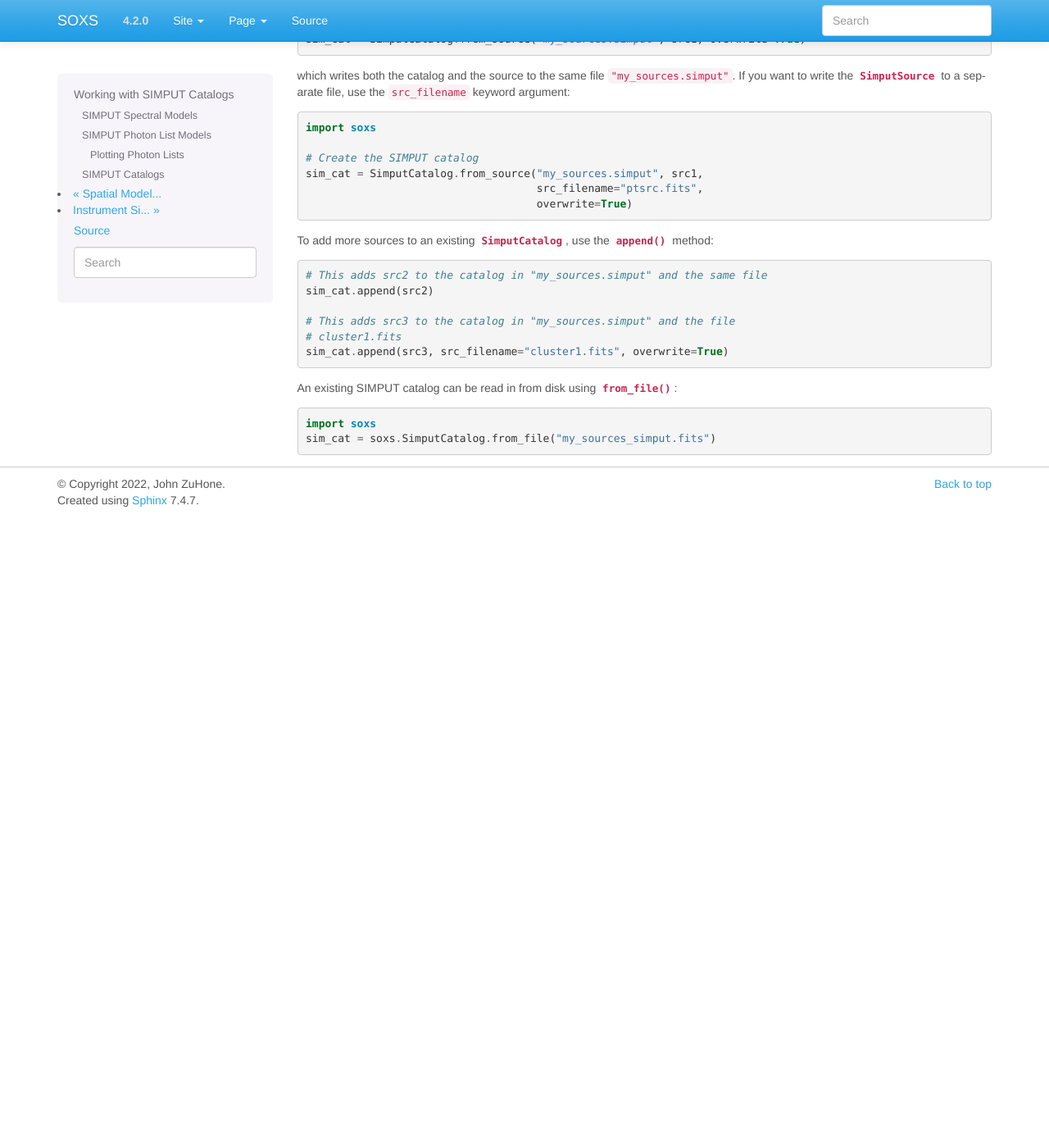
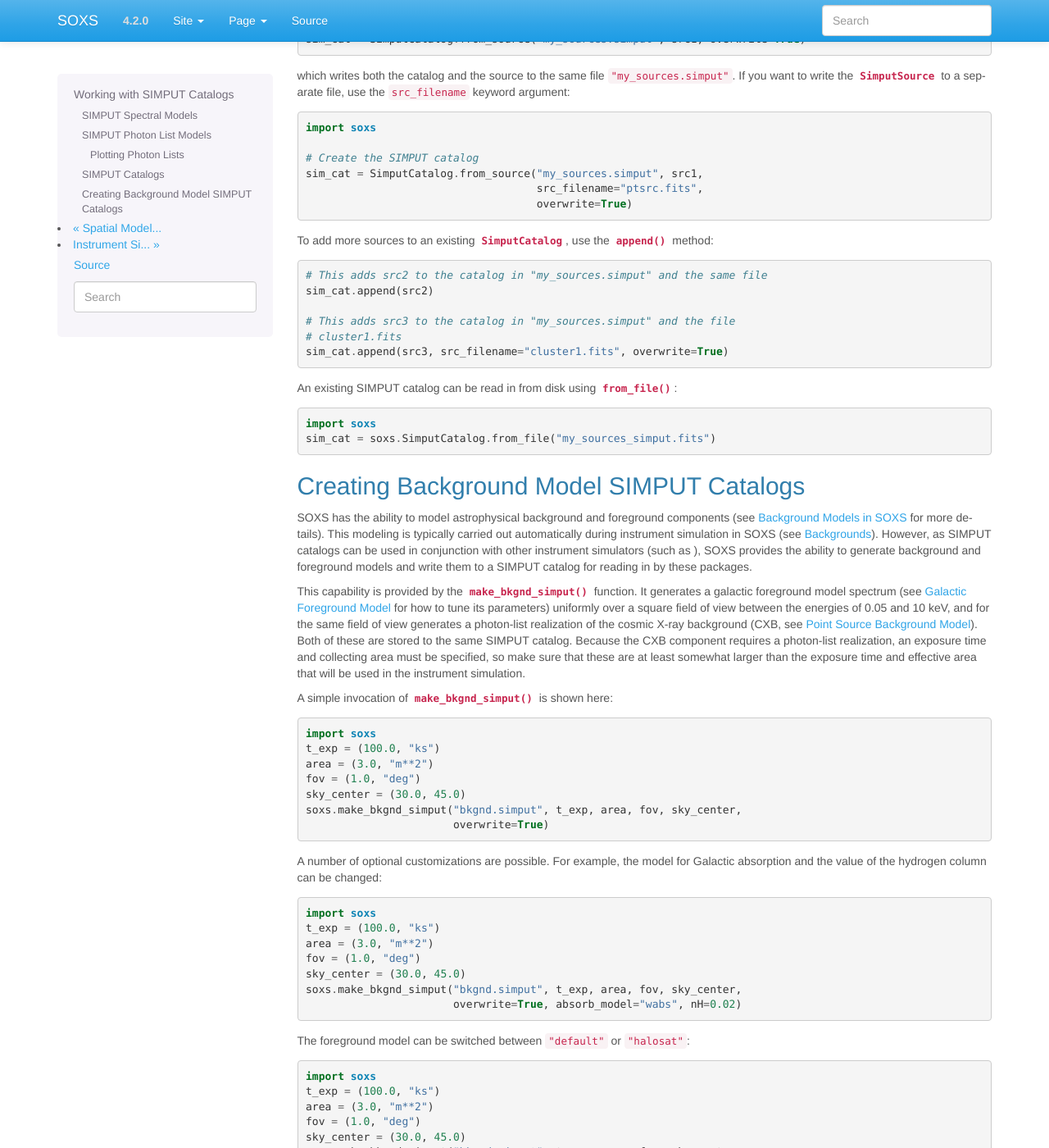
Before and after one commit to lynx-x-ray-observatory/soxs, a Sphinx documentation site: the page built from doc/source/users_guide/simput.rst, in a window 1280 px wide and 1400 px high, scrolled down 2575 px. Shown: the whole window at 82% size. Built offline with Sphinx 7.4.7, drawn with Linux system fonts in a browser that asks for light colours; before the commit the page ends 3205 px from its top, so only the background shows below that; some of the changed text lies outside the part shown.

Commit message:
Finalizing make_bkgnd_simput

```diff
--- a/doc/source/api/simput.rst
+++ b/doc/source/api/simput.rst
@@ -9,3 +9,5 @@ SIMPUT API
 
 .. autoclass:: soxs.simput.SimputPhotonList
     :members:
+
+.. autofunction:: soxs.simput.make_bkgnd_simput
--- a/doc/source/changelog.rst
+++ b/doc/source/changelog.rst
@@ -23,7 +23,9 @@ This update to SOXS contains new features and a bugfix.
   bins.
 * The *LEM* instrumental background has been boosted to 1 counts/s/keV/(30'x30')
   from the previous value of 0.07 counts/s/keV/(30'x30').
-
+* A new function for creating a SIMPUT catalog including models for the Galactic
+  foreground and the CXB point sources, :func:`~soxs.simput.make_bkgnd_simput`,
+  has been included. See :ref:`bkgnd-simput` for more details.
 
 Version 4.1.0
 -------------
--- a/doc/source/users_guide/simput.rst
+++ b/doc/source/users_guide/simput.rst
@@ -207,3 +207,91 @@ An existing SIMPUT catalog can be read in from disk using
 
     import soxs
     sim_cat = soxs.SimputCatalog.from_file("my_sources_simput.fits")
+
+.. _bkgnd-simput:
+
+Creating Background Model SIMPUT Catalogs
+-----------------------------------------
+
+SOXS has the ability to model astrophysical background and foreground components (see
+:ref:`background` for more details). This modeling is typically carried out automatically
+during instrument simulation in SOXS (see :ref:`bkgnds`). However, as SIMPUT catalogs
+can be used in conjunction with other instrument simulators (such as ), SOXS provides
+the ability to generate background and foreground models and write them to a SIMPUT
+catalog for reading in by these packages.
+
+This capability is provided by the :func:`~soxs.simput.make_bkgnd_simput` function.
+It generates a galactic foreground model spectrum (see :ref:`foreground` for how to
+tune its parameters) uniformly over a square field of view between the energies of
+0.05 and 10 keV, and for the same field of view generates a photon-list realization
+of the cosmic X-ray background (CXB, see :ref:`ptsrc-bkgnd`). Both of these are
+stored to the same SIMPUT catalog. Because the CXB component requires a photon-list
+realization, an exposure time and collecting area must be specified, so make sure
+that these are at least somewhat larger than the exposure time and effective area
+that will be used in the instrument simulation.
+
+A simple invocation of :func:`~soxs.simput.make_bkgnd_simput` is shown here:
+
+.. code-block:: python
+
+    import soxs
+    t_exp = (100.0, "ks")
+    area = (3.0, "m**2")
+    fov = (1.0, "deg")
+    sky_center = (30.0, 45.0)
+    soxs.make_bkgnd_simput("bkgnd.simput", t_exp, area, fov, sky_center,
+                           overwrite=True)
+
+A number of optional customizations are possible. For example, the model for
+Galactic absorption and the value of the hydrogen column can be changed:
+
+.. code-block:: python
+
+    import soxs
+    t_exp = (100.0, "ks")
+    area = (3.0, "m**2")
+    fov = (1.0, "deg")
+    sky_center = (30.0, 45.0)
+    soxs.make_bkgnd_simput("bkgnd.simput", t_exp, area, fov, sky_center,
+                           overwrite=True, absorb_model="wabs", nH=0.02)
+
+The foreground model can be switched between ``"default"`` or ``"halosat"``:
+
+.. code-block:: python
+
+    import soxs
+    t_exp = (100.0, "ks")
+    area = (3.0, "m**2")
+    fov = (1.0, "deg")
+    sky_center = (30.0, 45.0)
+    soxs.make_bkgnd_simput("bkgnd.simput", t_exp, area, fov, sky_center,
+                           overwrite=True, frgnd_spec_model="halosat")
+
+If you generate a pre-existing set of point sources for the CXB using
+:func:`~soxs.background.point_sources.make_point_source_list`, you can input
+them here:
+
+.. code-block:: python
+
+    import soxs
+    t_exp = (100.0, "ks")
+    area = (3.0, "m**2")
+    fov = (1.0, "deg")
+    sky_center = (30.0, 45.0)
+    soxs.make_bkgnd_simput("bkgnd.simput", t_exp, area, fov, sky_center,
+                           overwrite=True, input_sources="my_srcs.dat")
+
+or you can let the function generate the sources for you and output them
+for later use:
+
+.. code-block:: python
+
+    import soxs
+    t_exp = (100.0, "ks")
+    area = (3.0, "m**2")
+    fov = (1.0, "deg")
+    sky_center = (30.0, 45.0)
+    soxs.make_bkgnd_simput("bkgnd.simput", t_exp, area, fov, sky_center,
+                           overwrite=True, output_sources="my_srcs.dat")
+
+Other customizations are detailed in the API docs, see :func:`~soxs.simput.make_bkgnd_simput`.
--- a/soxs/__init__.py
+++ b/soxs/__init__.py
@@ -43,6 +43,7 @@ from soxs.simput import (
     SimputCatalog,
     SimputPhotonList,
     SimputSpectrum,
+    make_bkgnd_simput,
     read_simput_catalog,
     write_photon_list,
 )
```
Also changed, not shown: 1 other file.
